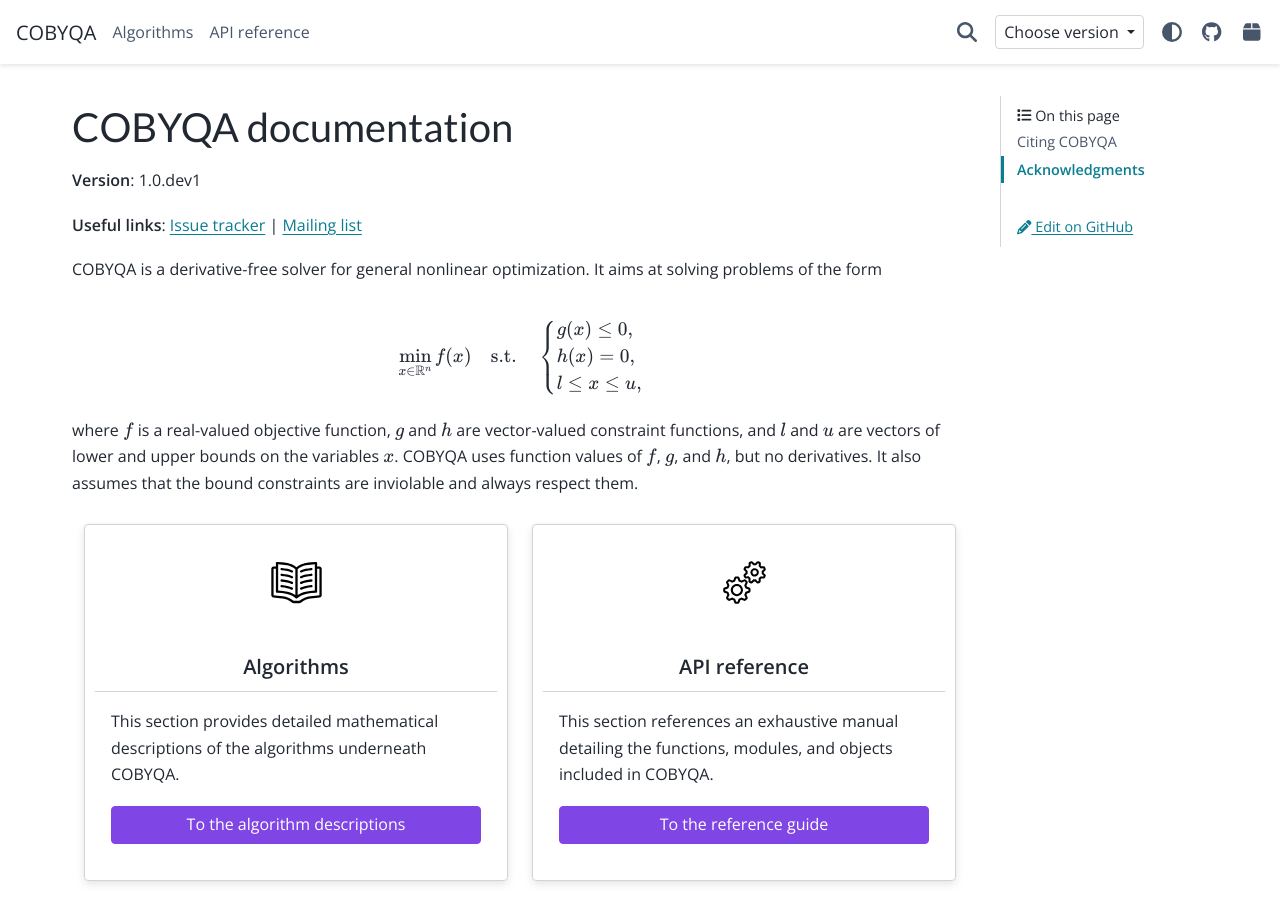
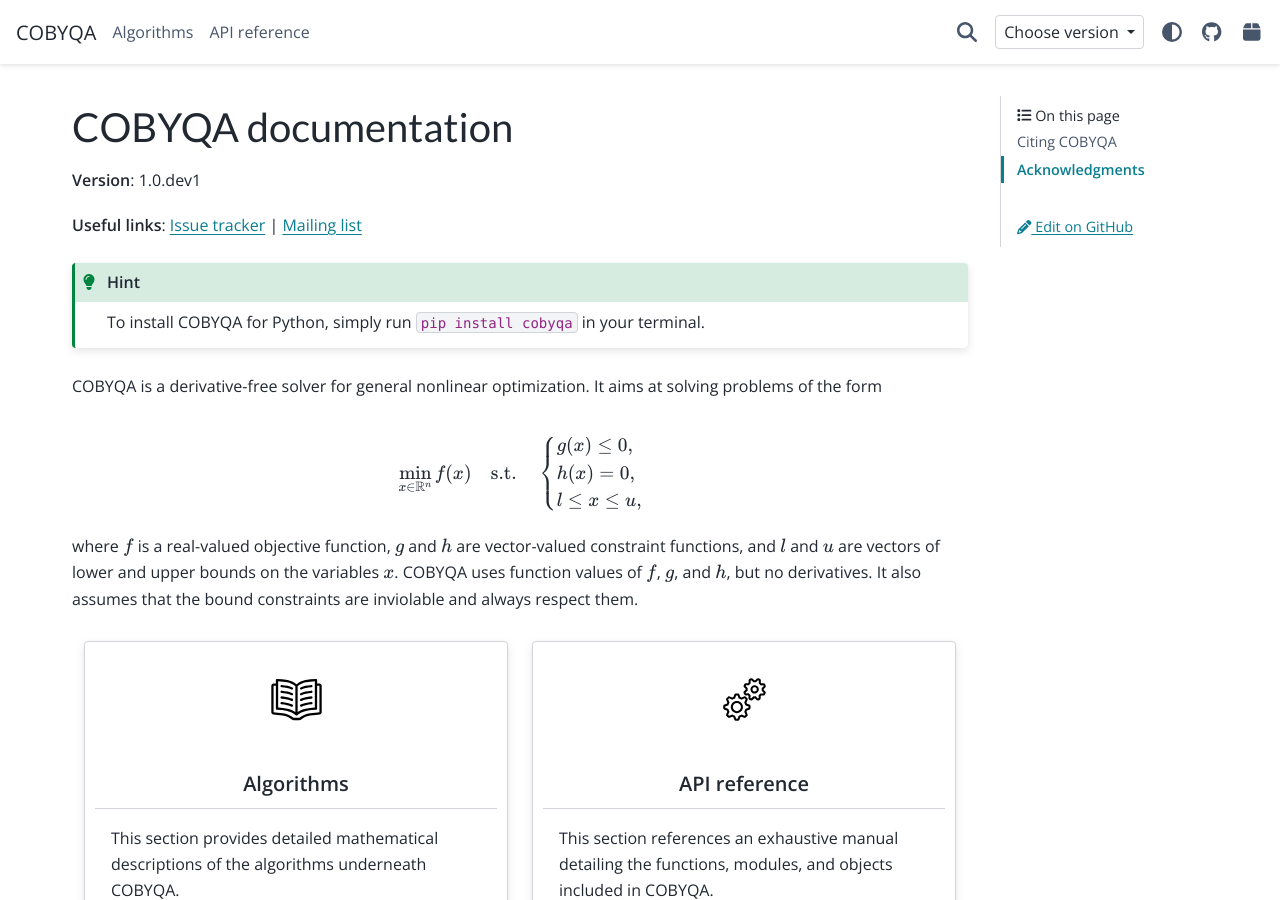
Before and after one commit to cobyqa/cobyqa, a Sphinx documentation site: the page built from doc/source/index.rst, in a window 1280 px wide and 900 px high. Built offline with Sphinx 7.4.7 and the PyData theme 0.15.4, drawn with Linux system fonts in a browser that asks for light colours.

Commit message:
Installation in documentation

```diff
--- a/doc/source/index.rst
+++ b/doc/source/index.rst
@@ -13,6 +13,10 @@ COBYQA documentation
 **Version**: |version|
 
 **Useful links**: `Issue tracker <https://github.com/cobyqa/cobyqa/issues>`_ | `Mailing list <https://mail.python.org/mailman3/lists/cobyqa.python.org/>`_
+
+.. hint::
+
+    To install COBYQA for Python, simply run :code:`pip install cobyqa` in your terminal.
 
 COBYQA is a derivative-free solver for general nonlinear optimization.
 It aims at solving problems of the form
```
